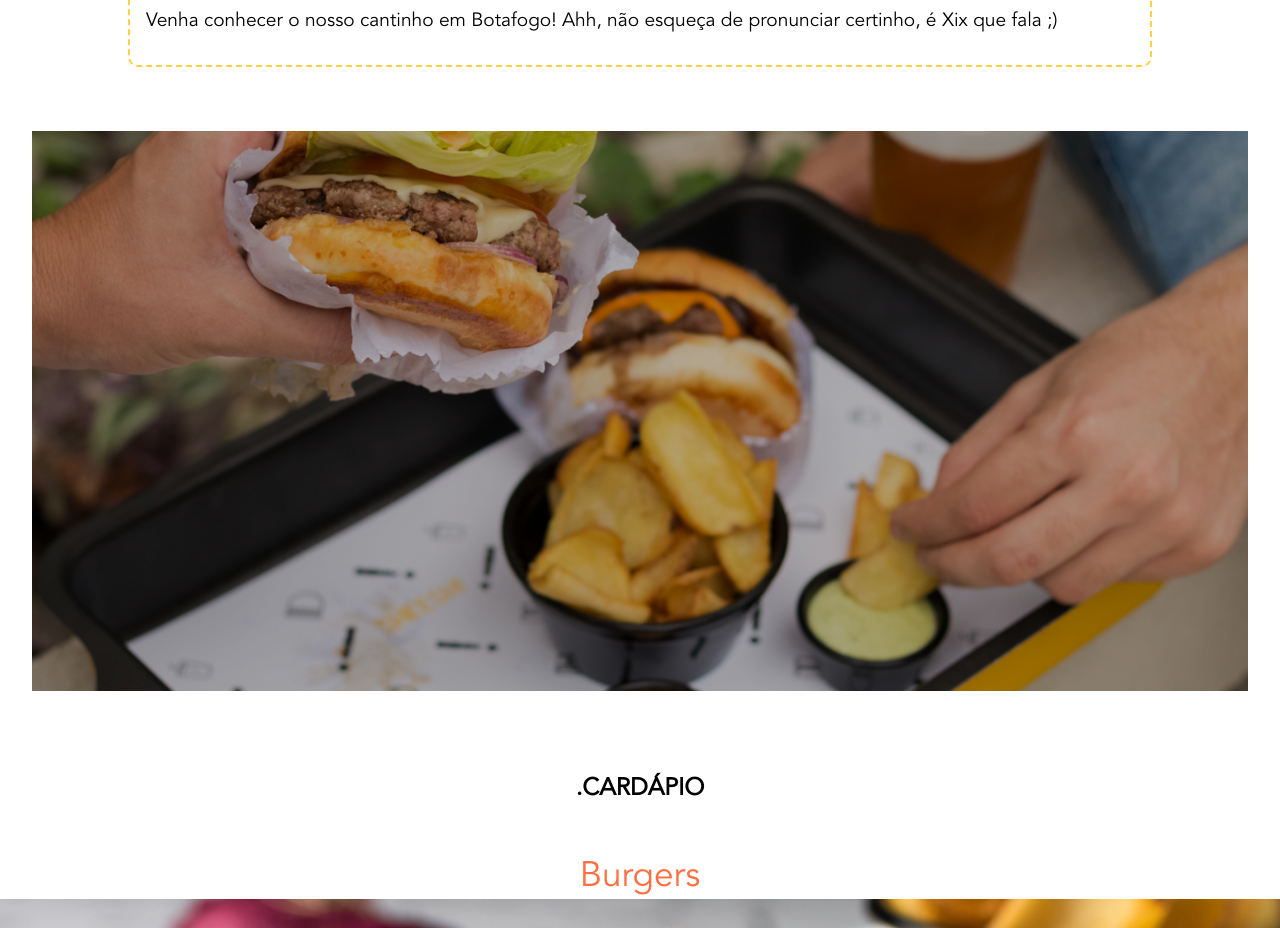
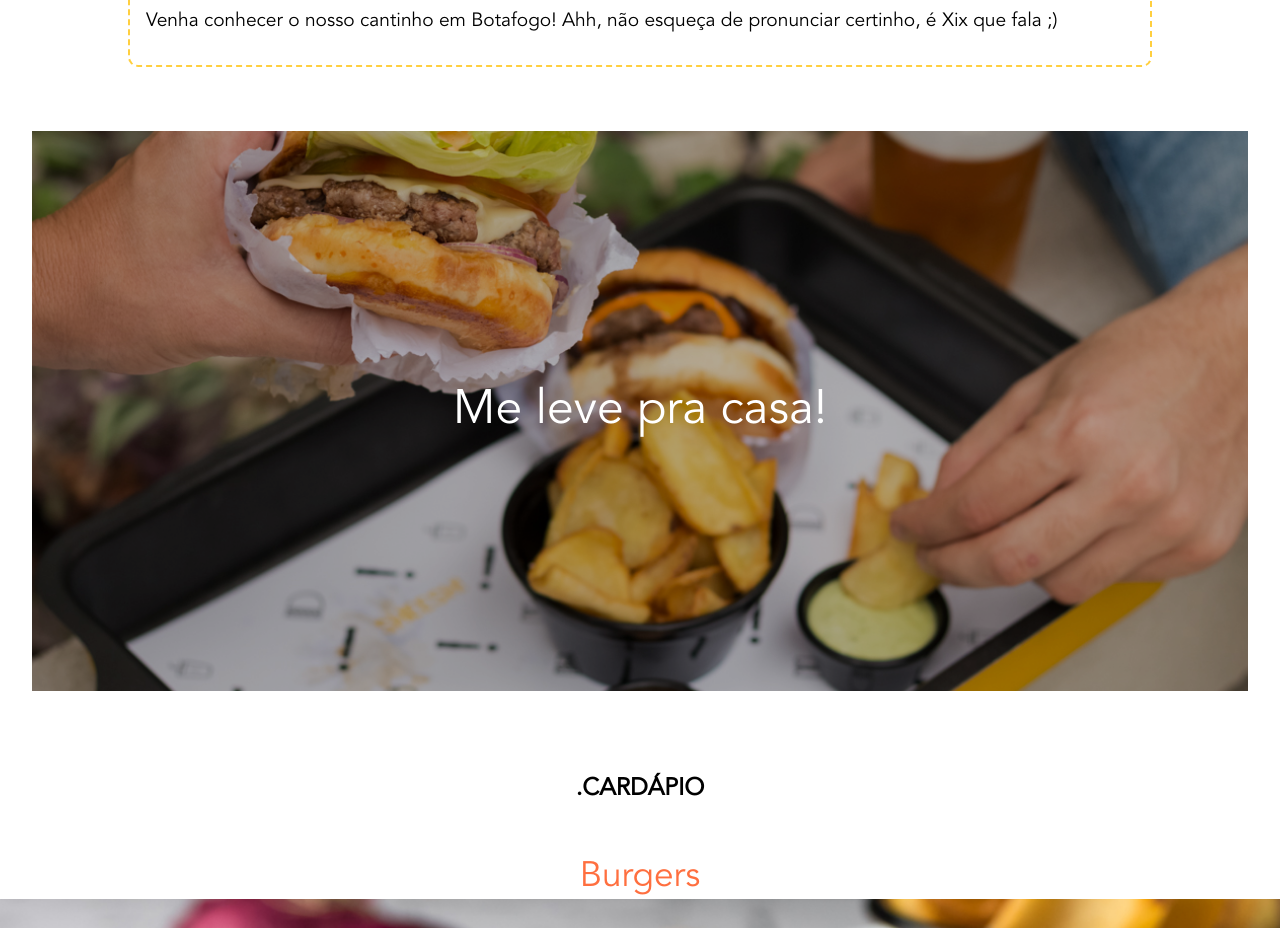
Before and after one commit to marcoshenriqueb/sheesh, a React app: page / in a window 1280 px wide. Shown: the part 1120-2048 px from the top of the page. Built offline with nearby package versions, Linux system fonts and the light colour scheme; a web font is replaced by a local one.

Commit message:
take me home

```diff
--- a/src/App.js
+++ b/src/App.js
@@ -49,7 +49,7 @@ const App = () => (
       </p>
       <div className="section-image">
         <img className="image " src={Burger1} alt="Sheesh" />
-        <div className="overlay">&nbsp;</div>
+        <div className="overlay">Me leve pra casa!</div>
       </div>
     </section>
     <section className="App-section Primary-bg pb-0">
--- a/src/App.scss
+++ b/src/App.scss
@@ -160,6 +160,11 @@ $complementary-color: #ff6f3f;
 }
 
 .overlay {
+  color: white;
+  font-size: 3rem;
+  display: flex;
+  align-items: center;
+  justify-content: center;
   position: absolute;
   top: 0;
   left: 2rem;
```
